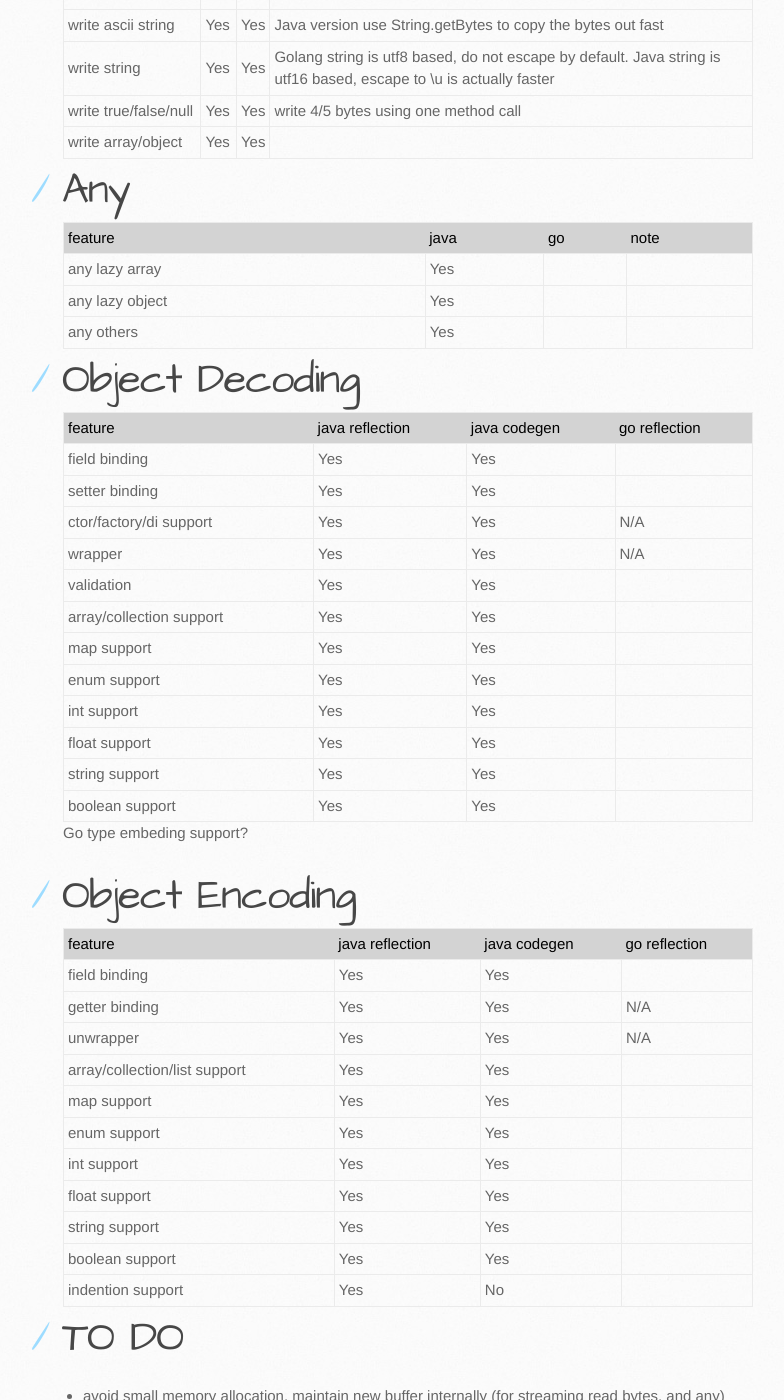
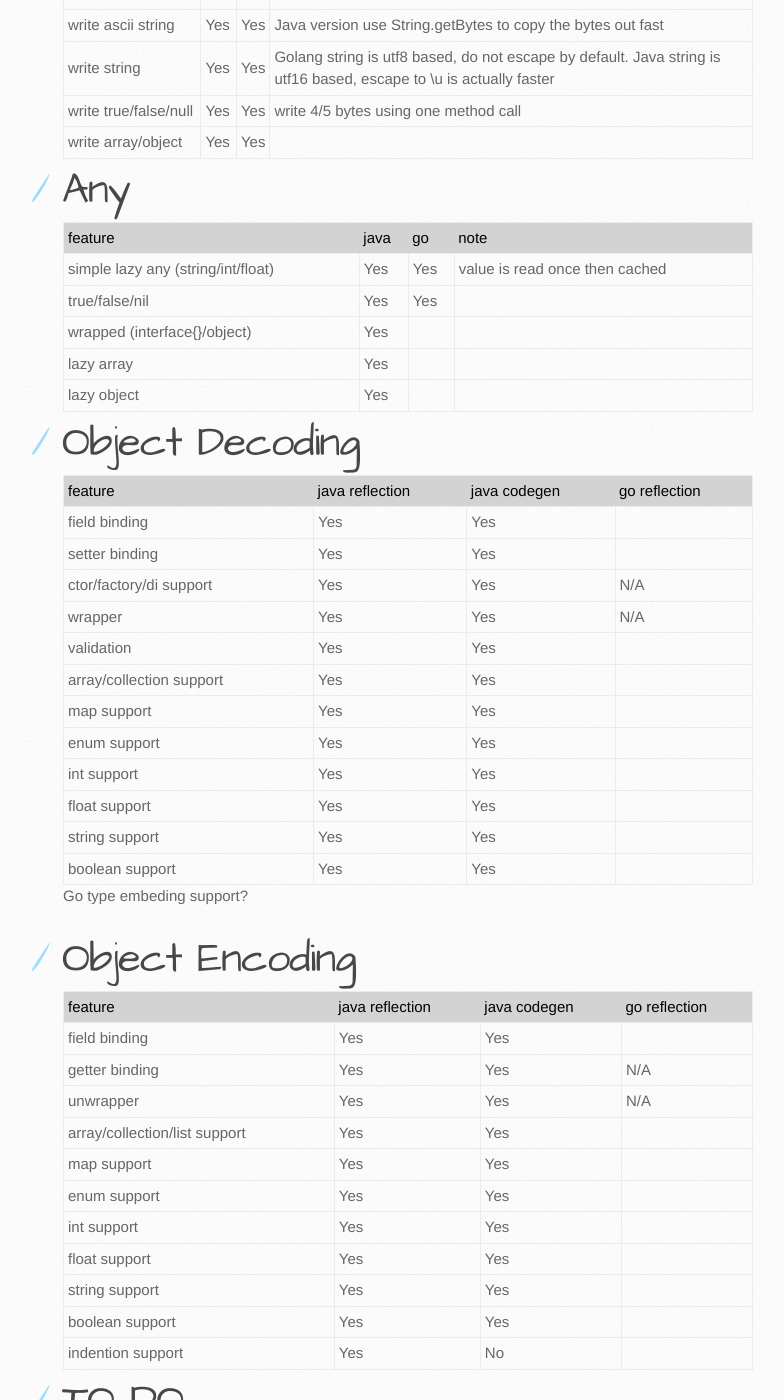
Before and after one commit to json-iterator/json-iterator.github.io, a Jekyll site: the page built from features.md, in a window 1280 px wide and 1400 px high, scrolled down 1996 px. Shown: the whole window, without its empty margins (107-891 px from the left). Built offline with Jekyll 4.4.1, drawn with Linux system fonts in a browser that asks for light colours; comment, search, counter and statistics services are not loaded; some of the changed text lies outside the part shown.

Commit message:
Update features.md

```diff
--- a/features.md
+++ b/features.md
@@ -50,9 +50,11 @@ title: Jsoniter Features (Java Version)
 
 | feature | java | go | note |
 | --- | --- | --- | --- |
-| any lazy array | Yes |  |
-| any lazy object | Yes |  |
-| any others | Yes |  |
+| simple lazy any (string/int/float) | Yes | Yes | value is read once then cached |
+| true/false/nil | Yes | Yes | |
+| wrapped (interface{}/object) | Yes | | |
+| lazy array | Yes |  | |
+| lazy object | Yes |  | |
 
 # Object Decoding
 
```
Also changed, not shown: other parts of features.md (+1 -0 lines).
